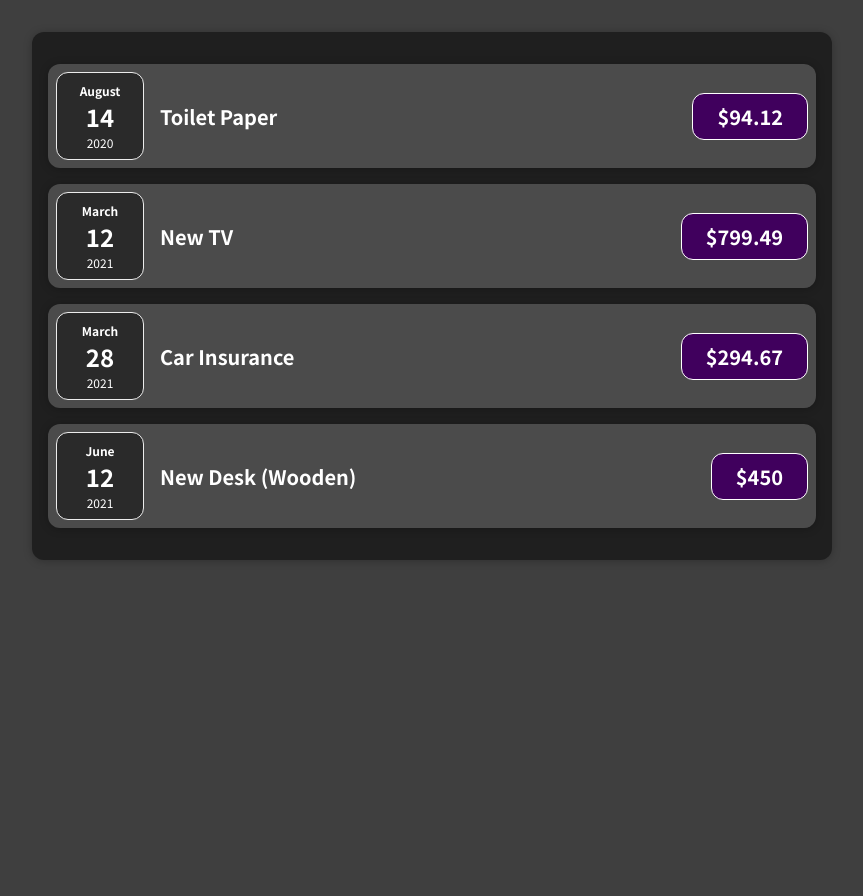
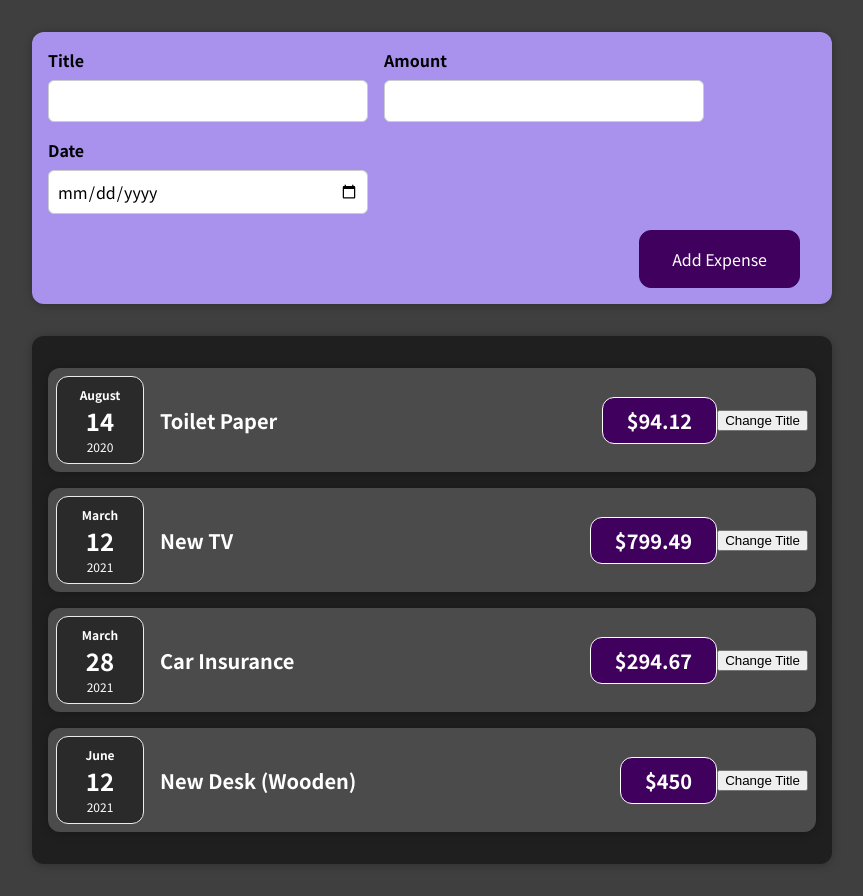
Before and after one commit to Khalid-Uris/expense-app-new, a React (Create React App) app: page / in a window 1280 px wide. Shown: the whole page, without its empty margins (208-1071 px from the left). Before the commit the page ends 800 px from the top, so only its background shows below. Built offline with nearby package versions, Linux system fonts and the light colour scheme.

Commit message:
Add useState hook and form submition function

```diff
--- a/src/App.js
+++ b/src/App.js
@@ -1,4 +1,5 @@
 // import ExpenseItem from "./components/ExpenseItem";
+import NewExpense from "./NewExpense/NewExpense";
 import Expenses from "./components/Expenses";
 
 function App() {
@@ -24,11 +25,11 @@
     },
   ];
 
-  console.log(expenses[0]["id"]);
+  //console.log(expenses[0]["id"]);
   return (
     <div>
       {/* <h2>Let's get started!</h2> */}
-
+      <NewExpense />
       <Expenses expenses={expenses} />
       {/* <ExpenseItem
           title={expenses[0].title}
--- /dev/null
+++ b/src/NewExpense/ExpenseForm.css
@@ -0,0 +1,26 @@
+.new-expense__controls {
+  display: flex;
+  flex-wrap: wrap;
+  gap: 1rem;
+  margin-bottom: 1rem;
+  text-align: left;
+}
+
+.new-expense__control label {
+  font-weight: bold;
+  margin-bottom: 0.5rem;
+  display: block;
+}
+
+.new-expense__control input {
+  font: inherit;
+  padding: 0.5rem;
+  border-radius: 6px;
+  border: 1px solid #ccc;
+  width: 20rem;
+  max-width: 100%;
+}
+
+.new-expense__actions {
+  text-align: right;
+}
--- /dev/null
+++ b/src/NewExpense/ExpenseForm.jsx
@@ -0,0 +1,93 @@
+import React, { useState } from "react";
+import "./ExpenseForm.css";
+
+const ExpenseForm = () => {
+  // const [enteredTitle, setEnteredTitle] = useState("");
+  // const [enteredAmount, setEnteredAmount] = useState("");
+  const [enteredDate, setEnteredDate] = useState("");
+
+  const [userInput, setUserInput] = useState({
+    enteredTitle: "",
+    enteredAmount: "",
+    date: "",
+  });
+
+  // console.log(userInput["enteredTitle"]);
+  const titleChangeHandler = (event) => {
+    // setEnteredTitle(event.target.value);
+    setUserInput({
+      ...userInput,
+      enteredTitle: event.target.value,
+    });
+    console.log(event.target.value);
+  };
+  const amountChangeHandler = (event) => {
+    // setEnteredAmount(event.target.value);
+    setUserInput((prevState) => {
+      return { ...prevState, enteredAmount: event.target.value };
+    });
+    console.log(event.target.value);
+  };
+  const dateChangeHandler = (event) => {
+    setEnteredDate(event.target.value);
+    console.log(event.target.value);
+  };
+
+  const submitHandler = (event) => {
+    event.preventDefault();
+
+    const expenseData = {
+      title: userInput["enteredTitle"],
+      amount: userInput["enteredAmount"],
+      date: new Date(enteredDate),
+    };
+    console.log(expenseData);
+    setUserInput({
+      ...userInput,
+      enteredTitle: "",
+      enteredAmount: "",
+    });
+    setEnteredDate("");
+  };
+
+  return (
+    <form onSubmit={submitHandler}>
+      {/* {userInput["enteredTitle"]} */}
+      <div className={"new-expense__controls"}>
+        <div className={"new-expense__control"}>
+          <label>Title</label>
+          <input
+            type="text"
+            value={userInput["enteredTitle"]}
+            onChange={titleChangeHandler}
+          />
+        </div>
+        <div className={"new-expense__control"}>
+          <label>Amount</label>
+          <input
+            type="number"
+            min="0.01"
+            step="0.01"
+            value={userInput["enteredAmount"]}
+            onChange={amountChangeHandler}
+          />
+        </div>
+        <div className={"new-expense__control"}>
+          <label>Date</label>
+          <input
+            type="date"
+            min="2019-01-01"
+            max="2023-12-31"
+            value={enteredDate}
+            onChange={dateChangeHandler}
+          />
+        </div>
+      </div>
+      <div className={"new-expense__actions"}>
+        <button type="submit">Add Expense</button>
+      </div>
+    </form>
+  );
+};
+
+export default ExpenseForm;
--- /dev/null
+++ b/src/NewExpense/NewExpense.css
@@ -0,0 +1,38 @@
+.new-expense {
+  background-color: #a892ee;
+  padding: 1rem;
+  margin: 2rem auto;
+  width: 50rem;
+  max-width: 95%;
+  border-radius: 12px;
+  text-align: center;
+  box-shadow: 0 1px 8px rgba(0, 0, 0, 0.25);
+}
+
+.new-expense button {
+  font: inherit;
+  cursor: pointer;
+  padding: 1rem 2rem;
+  border: 1px solid #40005d;
+  background-color: #40005d;
+  color: white;
+  border-radius: 12px;
+  margin-right: 1rem;
+}
+
+.new-expense button:hover,
+.new-expense button:active {
+  background-color: #510674;
+  border-color: #510674;
+}
+
+.new-expense button.alternative {
+  color: #220131;
+  border-color: transparent;
+  background-color: transparent;
+}
+
+.new-expense button.alternative:hover,
+.new-expense button.alternative:active {
+  background-color: #ddb3f8;
+}
--- /dev/null
+++ b/src/NewExpense/NewExpense.jsx
@@ -0,0 +1,14 @@
+import React from "react";
+// import "./NewExpense.css";
+import "./NewExpense.css";
+import ExpenseForm from "./ExpenseForm";
+
+const NewExpense = () => {
+  return (
+    <div className="new-expense">
+      <ExpenseForm />
+    </div>
+  );
+};
+
+export default NewExpense;
--- a/src/components/ExpenseItem.jsx
+++ b/src/components/ExpenseItem.jsx
@@ -1,21 +1,32 @@
-import React from "react";
+import React, { useState } from "react";
 import "./ExpenseItem.css";
 import ExpenseDate from "./ExpenseDate";
-import Card from "./Card";
+import Card from "../UI/Card";
 
 const ExpenseItem = (props) => {
   // const expenseDate = new Date(2021, 2, 28);
   // const expenseTitle = "Car Insurance";
   // const expenseAmount = 294.67;
+  // const [first, setfirst] = useState("");
+
+  const [title, setTitle] = useState(props.title);
+
+  console.log("ExpenseItem evaluated  by React");
+
+  const clickHandler = () => {
+    setTitle("Updated!");
+    console.log(title);
+  };
 
   return (
     <Card className={"expense-item"}>
       <ExpenseDate date={props.date} />
 
       <div className={"expense-item__description"}>
-        <h2>{props.title}</h2>
+        <h2>{title}</h2>
         <div className={"expense-item__price"}>${props.amount}</div>
       </div>
+      <button onClick={clickHandler}>Change Title</button>
     </Card>
   );
 };
--- a/src/components/Expenses.jsx
+++ b/src/components/Expenses.jsx
@@ -1,7 +1,7 @@
 import React from "react";
 import ExpenseItem from "./ExpenseItem";
 import "./Expenses.css";
-import Card from "./Card";
+import Card from "../UI/Card";
 
 const Expenses = (props) => {
   return (
```
Also changed, not shown: src/UI/Card.css (renamed from src/components/Card.css), src/UI/Card.jsx (renamed from src/components/Card.jsx).
